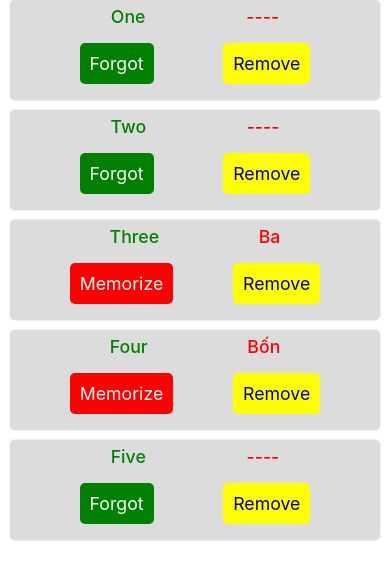
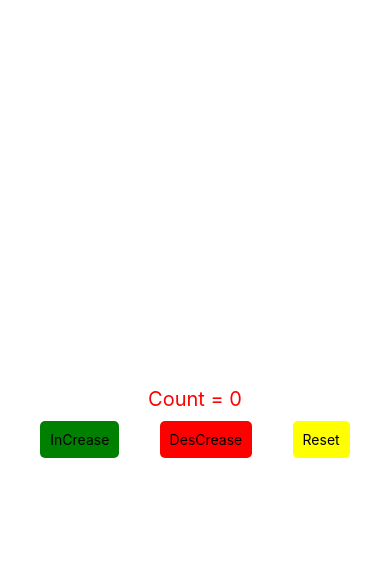
Before and after one commit to phamtanphat/Reactnative01032021, a React Native app: screen / in a window 390 px wide. Shown: the top 580 px of the page. Built offline with nearby package versions, Linux system fonts and the light colour scheme.

Commit message:
ui Box , App

```diff
--- a/App.js
+++ b/App.js
@@ -1,9 +1,16 @@
 /* eslint-disable prettier/prettier */
 import React, { Component } from 'react';
 import MainScreen from './src/screens/MainScreen';
+import Box from './src/components/Box';
+import { SafeAreaView } from 'react-native';
+
 
 export default class App extends Component {
   render() {
-    return <MainScreen />;
+    return (
+      <SafeAreaView style={{flex : 1}}>
+        <Box/>
+      </SafeAreaView>
+    );
   }
 }
--- /dev/null
+++ b/src/components/Box.js
@@ -0,0 +1,39 @@
+/* eslint-disable react-native/no-inline-styles */
+import React, {Component} from 'react';
+import {Text, View, TouchableOpacity} from 'react-native';
+
+export default class Box extends Component {
+  render() {
+    return (
+      <View style={{justifyContent: 'center', flex: 1}}>
+        <Text
+          style={{
+            alignSelf: 'center',
+            color: 'red',
+            fontSize: 20,
+            marginBottom: 10,
+          }}>
+          Count = 0
+        </Text>
+        <View style={{flexDirection: 'row', justifyContent: 'space-evenly'}}>
+          <TouchableOpacity
+            style={{padding: 10, backgroundColor: 'green', borderRadius: 5}}>
+            <Text>InCrease</Text>
+          </TouchableOpacity>
+          <TouchableOpacity
+            style={{padding: 10, backgroundColor: 'red', borderRadius: 5}}>
+            <Text>DesCrease</Text>
+          </TouchableOpacity>
+          <TouchableOpacity
+            style={{
+              padding: 10,
+              backgroundColor: 'yellow',
+              borderRadius: 5,
+            }}>
+            <Text>Reset</Text>
+          </TouchableOpacity>
+        </View>
+      </View>
+    );
+  }
+}
--- a/src/screens/MainScreen.js
+++ b/src/screens/MainScreen.js
@@ -17,6 +17,7 @@ export default class MainScreen extends Component {
             { id: 4, en: "Four", vn: "Bốn", isMemorized: false },
             { id: 5, en: "Five", vn: "Năm", isMemorized: true },
         ];
+
 
         return (
             <SafeAreaView style={{
```
